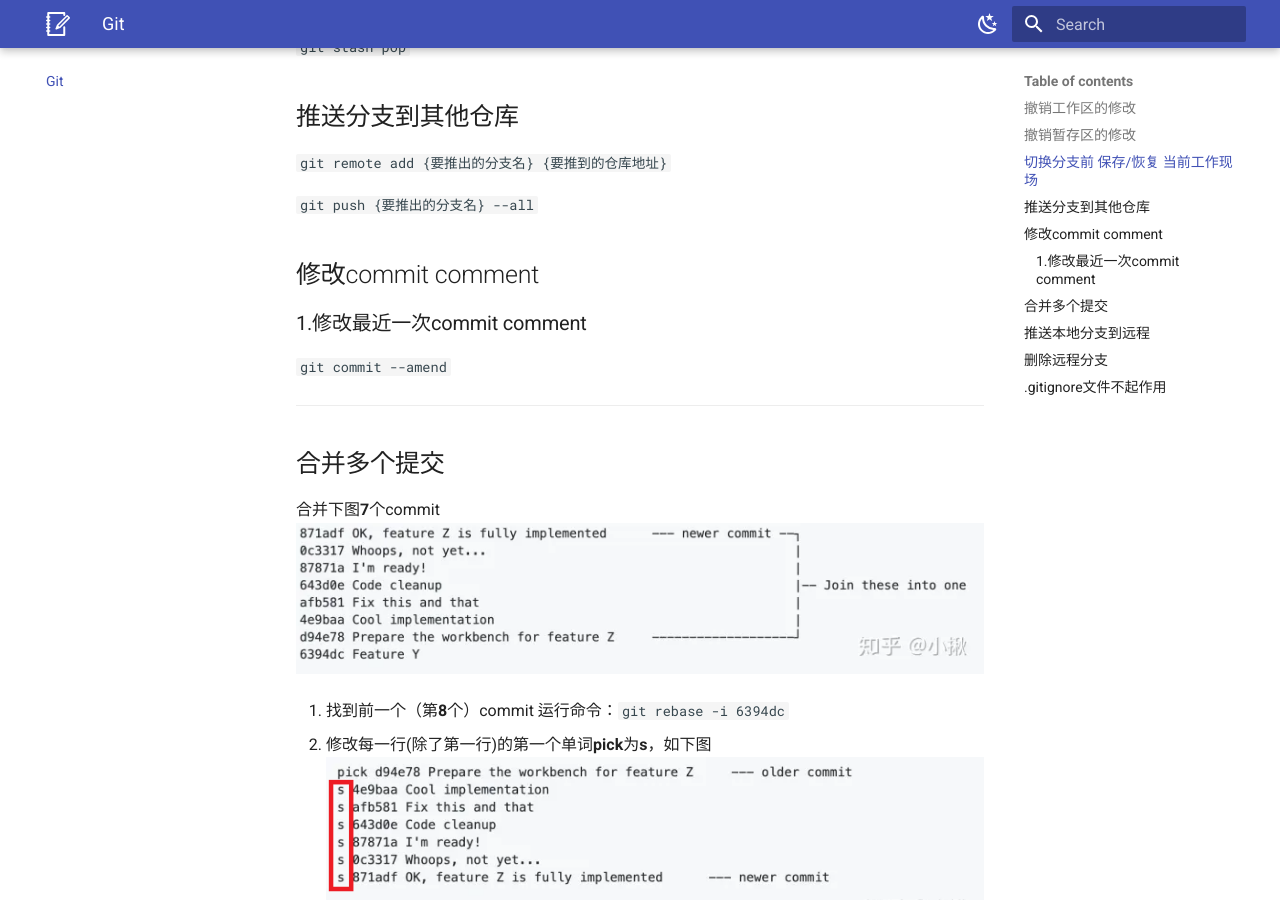
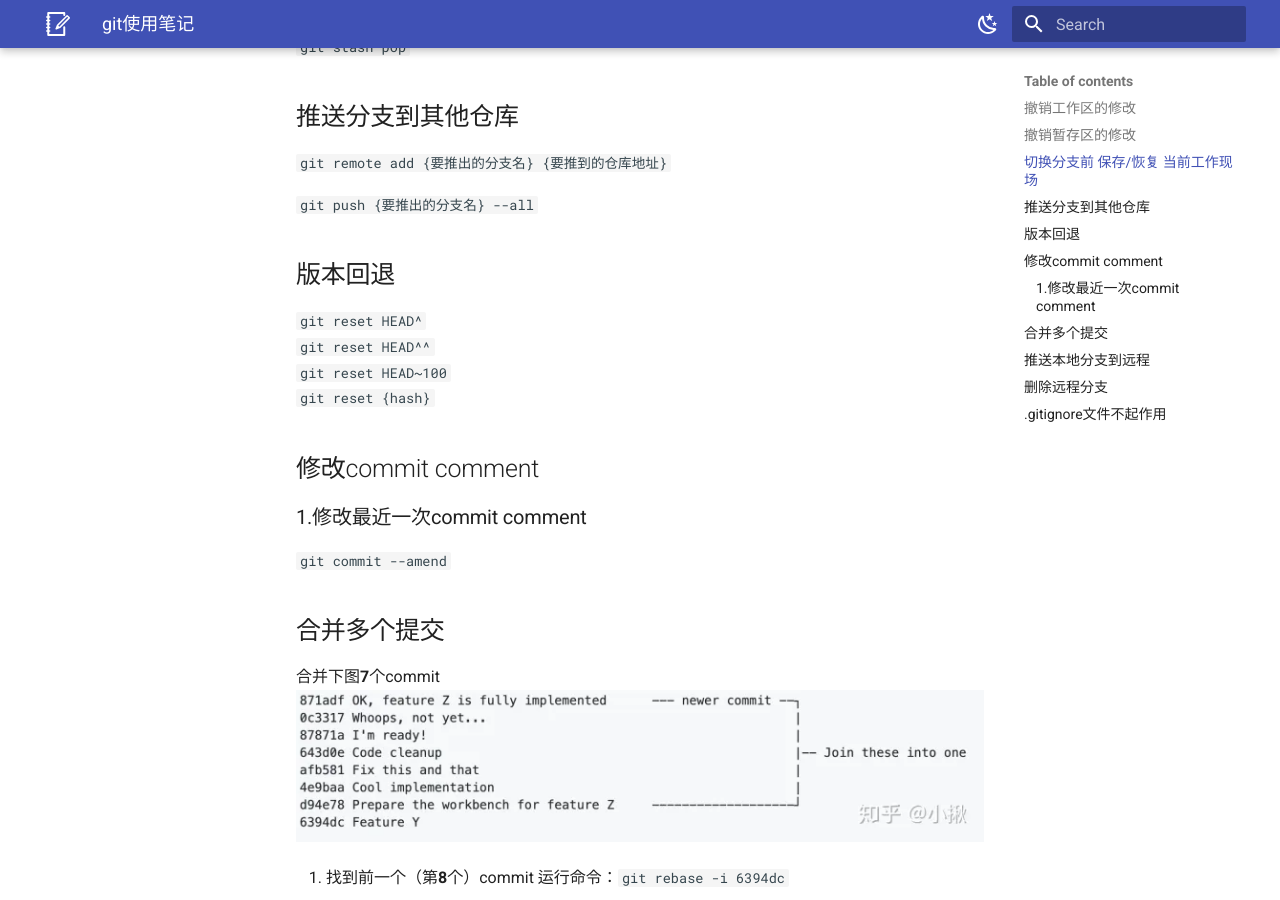
Before and after one commit to mjw879/my-note, an MkDocs documentation site: the page built from docs/Git/git.md, in a window 1280 px wide and 900 px high, scrolled down 571 px. Built offline with MkDocs 1.6.1 and Material for MkDocs 9.7.7, drawn with Linux system fonts in a browser that asks for light colours.

Commit message:
git: 添加版本回退 & 修改git.md文件名

```diff
--- a/docs/Git/tutorial.md
+++ b/docs/Git/git.md
@@ -5,9 +5,11 @@
 `git checkout .`
 
 
+
 ## 撤销暂存区的修改
 
 `git reset HEAD`
+
 
 
 ## 切换分支前 保存/恢复 当前工作现场
@@ -18,11 +20,24 @@
 恢复:
 `git stash pop`
 
+
+
 ## 推送分支到其他仓库
 
 `git remote add {要推出的分支名} {要推到的仓库地址}`
 
 `git push {要推出的分支名} --all`
+
+
+
+## 版本回退
+
+`git reset HEAD^`
+`git reset HEAD^^`
+`git reset HEAD~100`
+`git reset {hash}`
+
+
 
 ## 修改commit comment
 
@@ -30,7 +45,7 @@
 
 ``git commit --amend``
 
----
+
 
 ## 合并多个提交
 
@@ -46,15 +61,19 @@
 > pick：保留该 commit
 > squash：将该 commit 和前一个 commit 合并
 
----
+
 
 ## 推送本地分支到远程
 
 `git push origin {分支名}`
 
+
+
 ## 删除远程分支
 
 `git push origin --delete {分支名}`
+
+
 
 ## .gitignore文件不起作用
 
```
